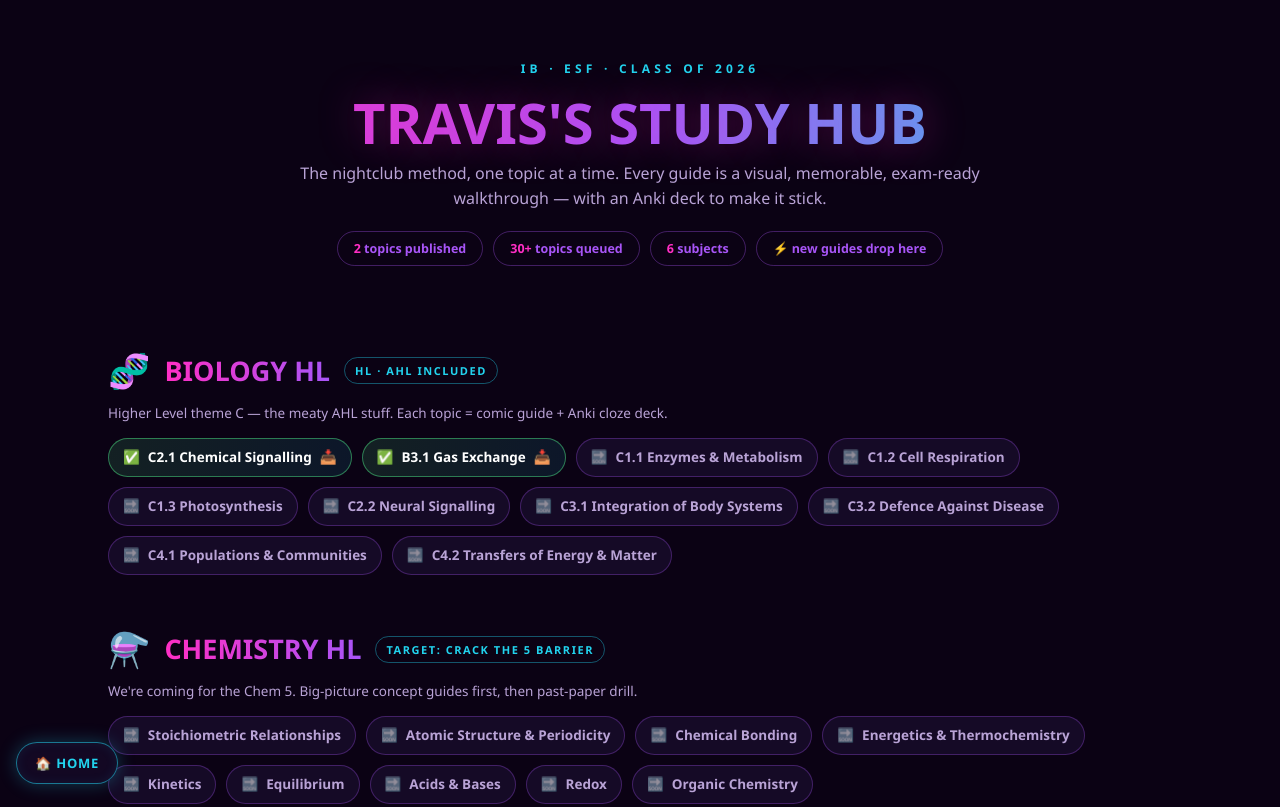
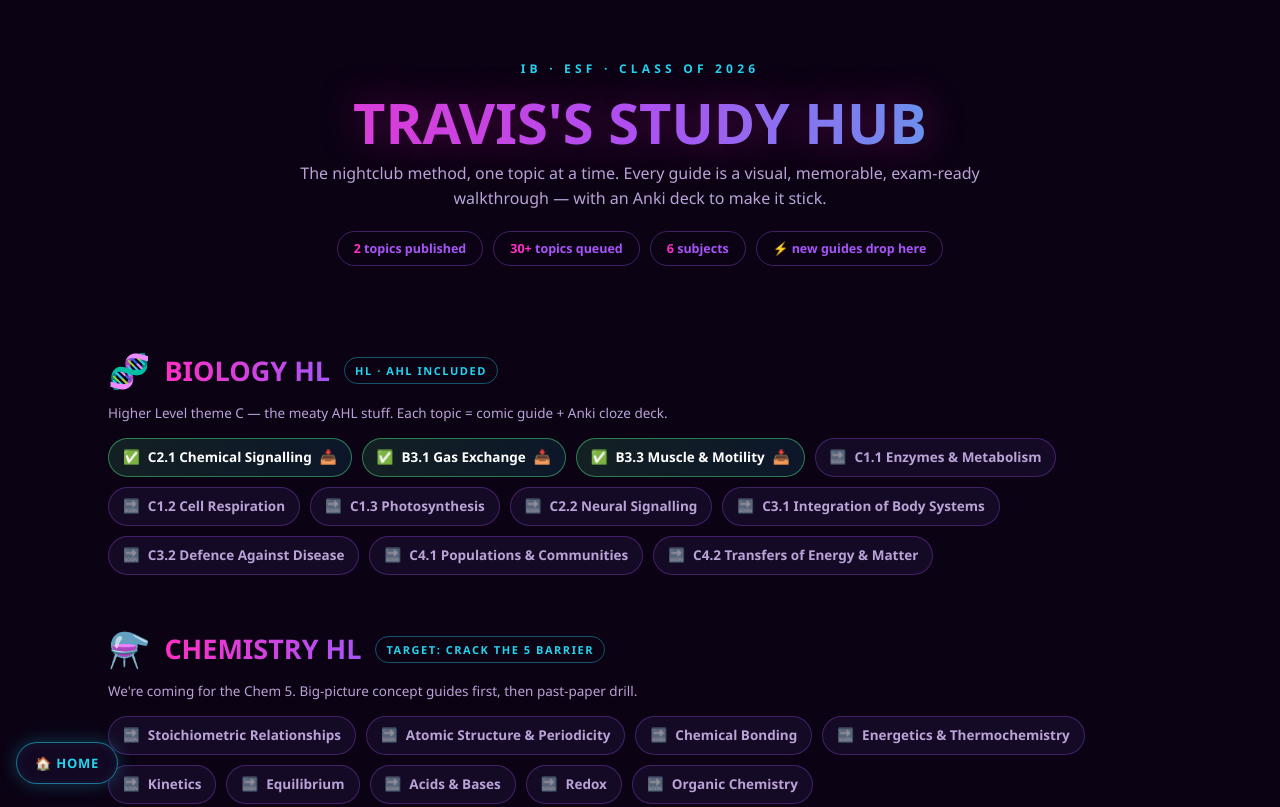
Before and after one commit to smellysox4402/travis-study-hub, a plain HTML site: page index.html in a window 1280 px wide. Shown: the top 807 px of the page. Drawn offline with Linux system fonts and the light colour scheme.

Commit message:
Hub: add B3.3 Muscle and Motility card (page + anki deck link)

```diff
--- a/index.html
+++ b/index.html
@@ -113,6 +113,7 @@
   <div class="topics">
     <span class="topic done">✅ <a href="topics/bio/c2.1/index.html">C2.1 Chemical Signalling</a> <a href="topics/bio/c2.1/C2.1_Chemical_Signalling.apkg" title="download anki deck" style="color:var(--cyan)">📥</a></span>
     <span class="topic done">✅ <a href="topics/bio/gas-exchange/index.html">B3.1 Gas Exchange</a> <a href="topics/bio/gas-exchange/B3.1_Gas_Exchange.apkg" title="download anki deck" style="color:var(--cyan)">📥</a></span>
+    <span class="topic done">✅ <a href="topics/bio/muscle-motility/index.html">B3.3 Muscle &amp; Motility</a> <a href="topics/bio/muscle-motility/B3.3_Muscle_and_Motility.apkg" title="download anki deck" style="color:var(--cyan)">📥</a></span>
     <span class="topic"><span class="soon">🔜</span> C1.1 Enzymes &amp; Metabolism</span>
     <span class="topic"><span class="soon">🔜</span> C1.2 Cell Respiration</span>
     <span class="topic"><span class="soon">🔜</span> C1.3 Photosynthesis</span>
```
